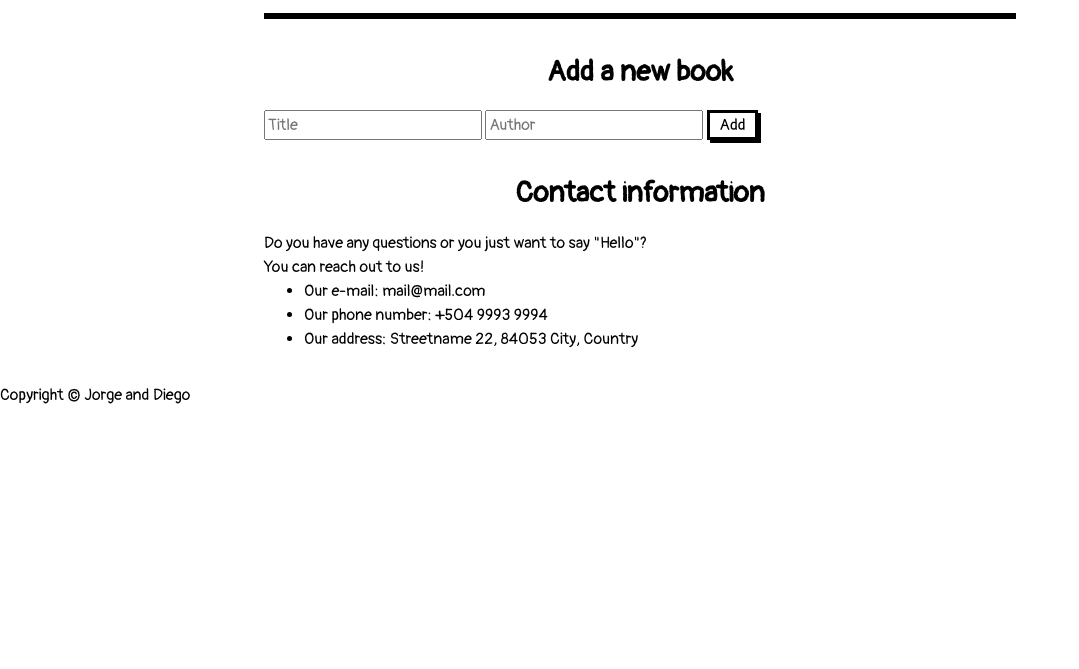
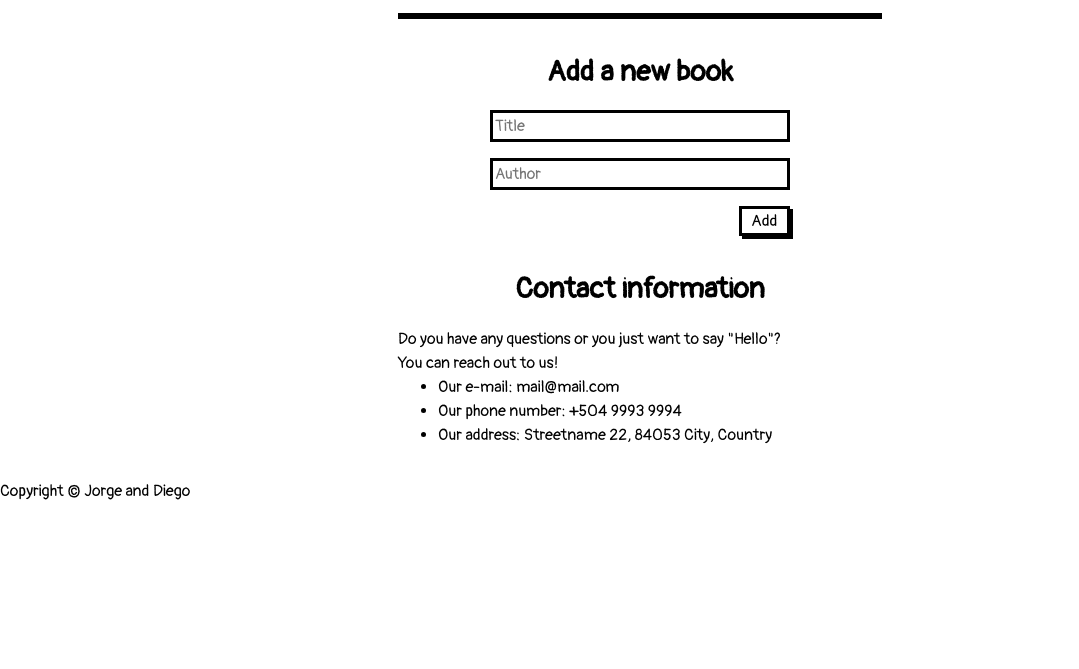
Before and after one commit to jorgeabrahan/awesome-books, a website with bundled scripts: page index.html in a window 1280 px wide. Shown: the part 131-800 px from the top of the page, without its empty margins (0-1079 px from the left). Built offline with nearby package versions, Linux system fonts and the light colour scheme.

Commit message:
Create add-form section styles

```diff
--- /dev/null
+++ b/css/add.css
@@ -0,0 +1,13 @@
+.add {
+  display: flex;
+  flex-direction: column;
+  align-items: flex-end;
+  max-width: 300px;
+  margin-inline: auto;
+  gap: 1rem;
+}
+
+.add__input {
+  width: 100%;
+  border: 3px solid black;
+}
--- a/css/general.css
+++ b/css/general.css
@@ -3,7 +3,7 @@
 }
 
 .center {
-  max-width: 768px;
+  max-width: 500px;
   margin-inline: auto;
   padding-inline: 0.5rem;
 }
@@ -21,6 +21,10 @@
   box-shadow: 3px 3px 0 0 black;
 }
 
+.button--shadow:active {
+  transform: scale(0.9);
+}
+
 .sr-only {
   clip: rect(0 0 0 0);
   clip-path: inset(50%);
--- a/css/header.css
+++ b/css/header.css
@@ -11,7 +11,7 @@
 }
 
 .header__title {
-  font-size: 1.4rem;
+  font-size: 1rem;
 }
 
 .header__button {
@@ -31,3 +31,9 @@
 .header__date {
   text-align: right;
 }
+
+@media (min-width: 500px) {
+  .header__title {
+    font-size: 1.4rem;
+  }
+}
--- a/css/style.css
+++ b/css/style.css
@@ -1,4 +1,5 @@
 @import url('./general.css');
 @import url('./header.css');
 @import url('./books.css');
+@import url('./add.css');
 @import url('./normalize.css');
--- a/index.html
+++ b/index.html
@@ -29,11 +29,11 @@
       <!-- add new book section -->
       <section class="mb-2rem">
         <h2 class="title">Add a new book</h2>
-        <form id="frmAddBook">
+        <form class="add" id="frmAddBook">
           <label class="sr-only" for="title">title</label>
-          <input type="text" name="title" id="title" placeholder="Title" required minlength="5" />
+          <input class="add__input" type="text" name="title" id="title" placeholder="Title" required minlength="5" />
           <label class="sr-only" for="author">author</label>
-          <input type="text" name="author" id="author" placeholder="Author" required minlength="5" />
+          <input class="add__input" type="text" name="author" id="author" placeholder="Author" required minlength="5" />
           <button class="button--shadow">Add</button>
         </form>
       </section>
```
